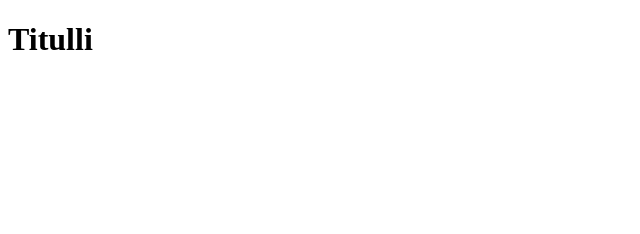
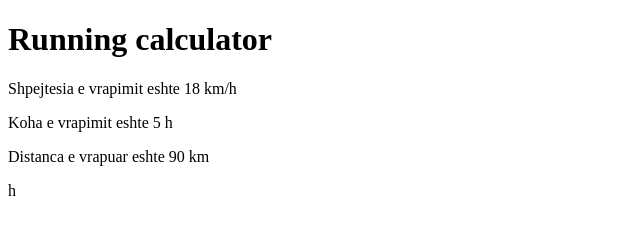
Before and after one commit to aray-course/javascript, a plain HTML site: page index.html in a window 1280 px wide. Shown: the whole page, without its empty margins (0-640 px from the left). Drawn offline with Linux system fonts and the light colour scheme.

Commit message:
Add Run Calculator

```diff
--- a/index.html
+++ b/index.html
@@ -7,8 +7,14 @@
     <link rel="stylesheet" href="style.css">
 </head>
 <body>
-    <h1 id="title">Titulli</h1>
 
+    <h1 id="title">Running calculator</h1>
+    <p>Shpejtesia e vrapimit eshte <span id="shpejtesia-e-vrapimit"></span> km/h</p>
+    <p>Koha e vrapimit eshte <span id="koha-e-vrapimit"></span> h</p>
+    <p>Distanca e vrapuar eshte <span id="distanca-e-vrapimit"></span> km</p>
+
+
+    h
     <script src="main.js"></script>
 </body>
 </html>
--- a/main.js
+++ b/main.js
@@ -1,30 +1,10 @@
-let variabla1;
-variabla1 = 0;
+// Koha e vrapimit ne kilometer per ore
+let shpejtsia_e_vrapimit = 18;
+// Koha e vrapimit ne ore
+let koha_e_vrapimit = 5;
 
-let variabla4 = 1000;
+let distanca = shpejtsia_e_vrapimit * koha_e_vrapimit;
 
-let variabla2;
-variabla2 = "ylber";
-
-let variabla3;
-variabla3 = null;
-
-console.log(variabla1);
-console.log(variabla2);
-console.log(variabla3);
-console.log(variabla4);
-
-variabla1 = 10;
-console.log(variabla1);
-
-variabla1 = 100;
-console.log(variabla1);
-
-variabla1 = 100 + 100;
-console.log(variabla1);
-
-variabla1 = 100 + 100 + 100;
-console.log(variabla1);
-
-variabla1 = 100 + variabla4;
-console.log(variabla1);
+document.getElementById("shpejtesia-e-vrapimit").innerHTML = shpejtsia_e_vrapimit;
+document.getElementById("koha-e-vrapimit").innerHTML = koha_e_vrapimit;
+document.getElementById("distanca-e-vrapimit").innerHTML = distanca;
```
